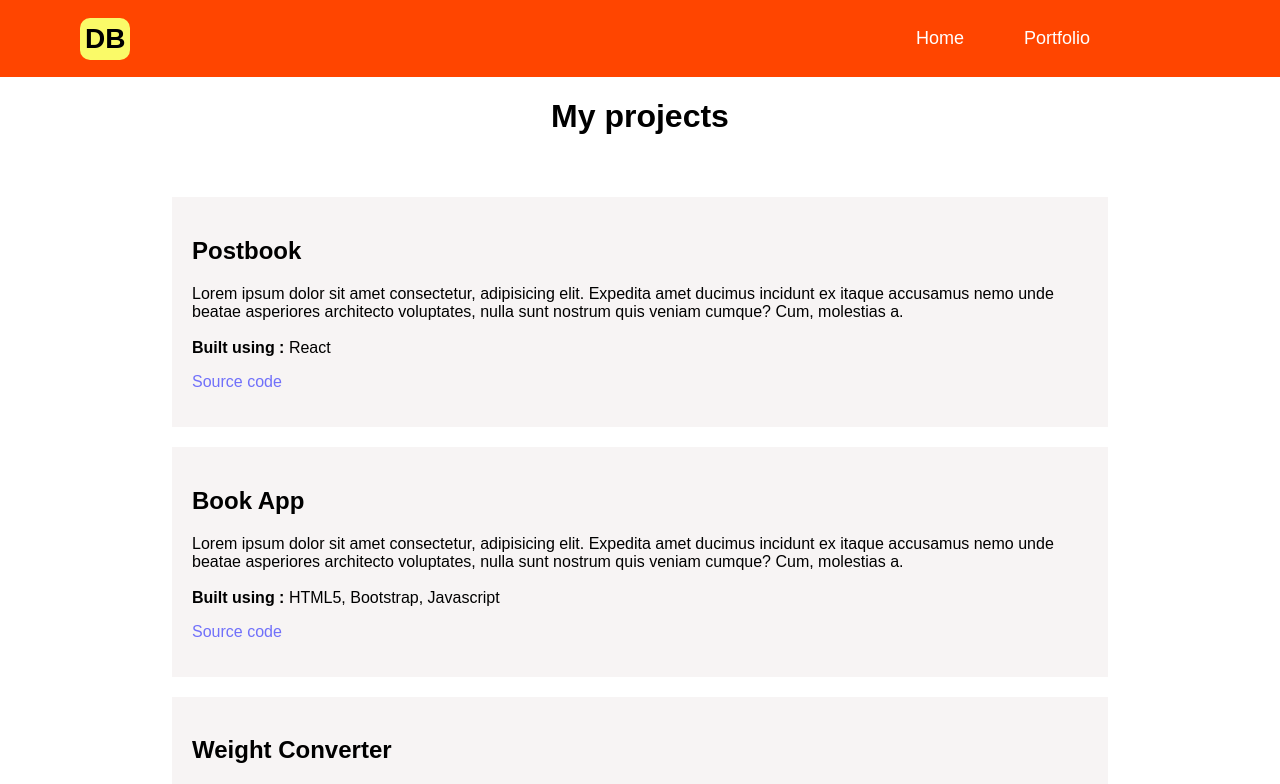
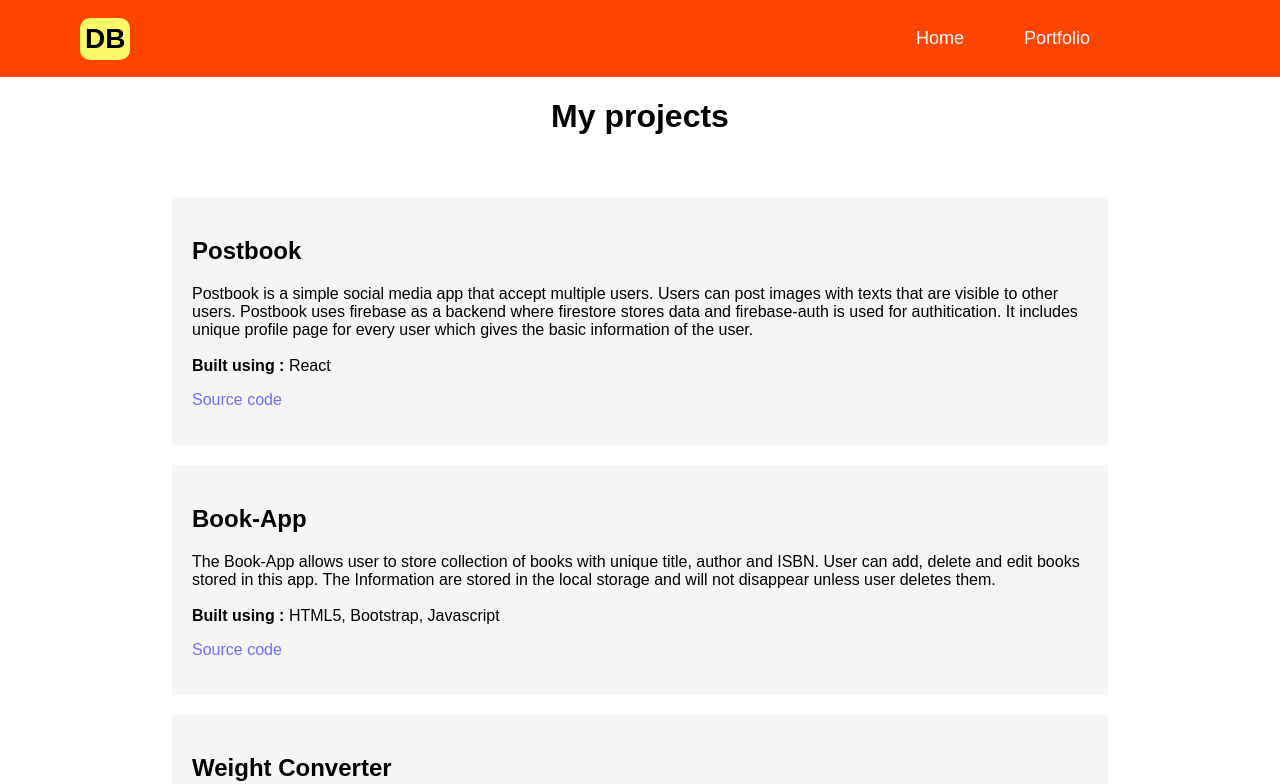
Before and after one commit to HonorFoxont/portfolio, a React (Create React App) app: page /portfolio in a window 1280 px wide. Shown: the top 784 px of the page. Built offline with nearby package versions, Linux system fonts and the light colour scheme.

Commit message:
Update Portfolio.jsx
Minor changes

```diff
--- a/src/page/Portfolio/Portfolio.jsx
+++ b/src/page/Portfolio/Portfolio.jsx
@@ -4,21 +4,21 @@ const Portfolio = () => {
   const projects = [
     {
       title: "Postbook",
-      body: "Lorem ipsum dolor sit amet consectetur, adipisicing elit. Expedita amet ducimus incidunt ex itaque accusamus nemo unde beatae asperiores architecto voluptates, nulla sunt nostrum quis veniam cumque? Cum, molestias a.",
+      body: "Postbook is a simple social media app that accept multiple users. Users can post images with texts that are visible to other users. Postbook uses firebase as a backend where firestore stores data and firebase-auth is used for authitication. It includes unique profile page for every user which gives the basic information of the user.",
       link: "https://github.com/HonorFoxont/postbook",
       built: "React",
       key: 1,
     },
     {
-      title: "Book App",
-      body: "Lorem ipsum dolor sit amet consectetur, adipisicing elit. Expedita amet ducimus incidunt ex itaque accusamus nemo unde beatae asperiores architecto voluptates, nulla sunt nostrum quis veniam cumque? Cum, molestias a.",
+      title: "Book-App",
+      body: "The Book-App allows user to store collection of books with unique title, author and ISBN. User can add, delete and edit books stored in this app. The Information are stored in the local storage and will not disappear unless user deletes them.",
       link: "https://github.com/HonorFoxont/Book-App",
       built: "HTML5, Bootstrap, Javascript",
       key: 2,
     },
     {
       title: "Weight Converter",
-      body: "Lorem ipsum dolor sit amet consectetur, adipisicing elit. Expedita amet ducimus incidunt ex itaque accusamus nemo unde beatae asperiores architecto voluptates, nulla sunt nostrum quis veniam cumque? Cum, molestias a.",
+      body: "Weight converter is a simple application which allows user to convert weight in different units of measurment to another. The units include pounds, kilos, grams and ounces. This application implements basic fundamentals of javascript.",
       link: "https://github.com/HonorFoxont/Weight-Converter",
       built: "HTML5, CSS, Javascript",
       key: 3,
```
